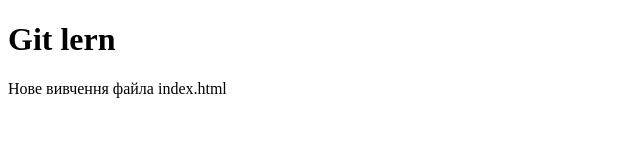
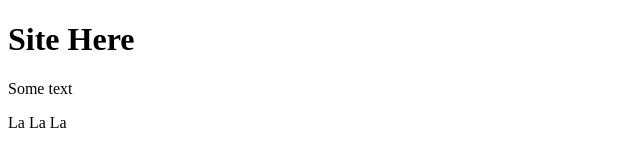
Before and after one commit to dvitalijb/siteWithGit, a plain HTML site: page index.html in a window 1280 px wide. Shown: the whole page, without its empty margins (0-640 px from the left). Drawn offline with Linux system fonts and the light colour scheme.

Commit message:
Second commit

```diff
--- a/index.html
+++ b/index.html
@@ -5,7 +5,8 @@
 	<title>Document</title>
 </head>
 <body>
-	<h1>Git lern</h1>
-	<p>Нове вивчення файла index.html</p>
+	<h1>Site Here</h1>
+	<p>Some text</p>
+	<p>La La La</p>
 </body>
 </html>
```
